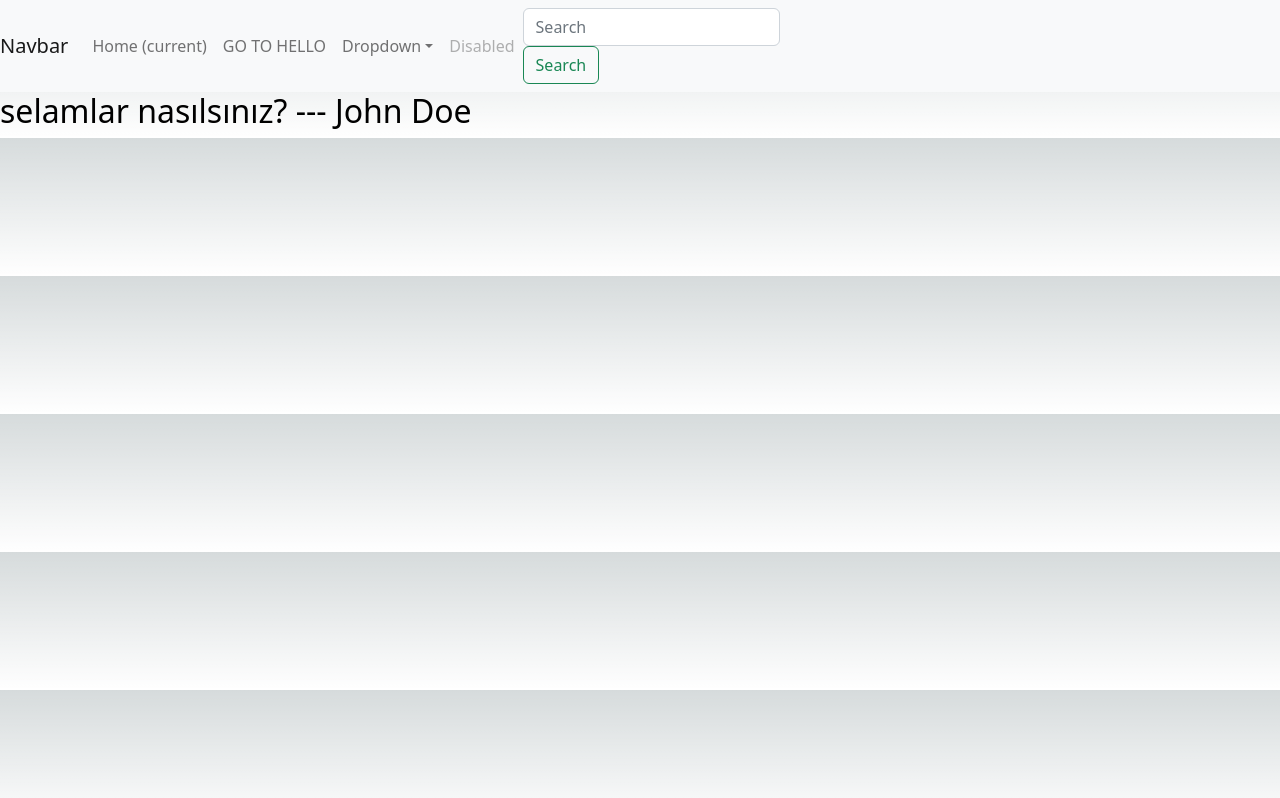
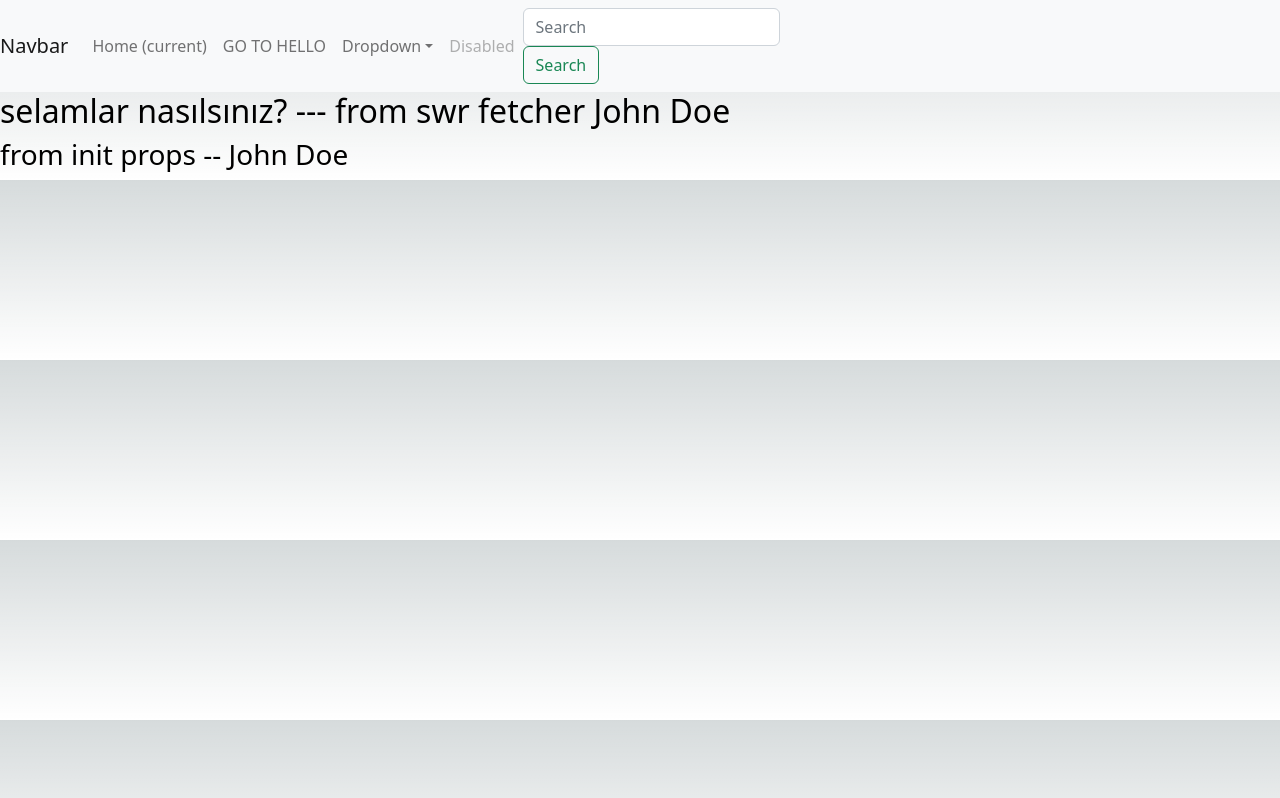
Before and after one commit to VeritaTrust/nextjs-app, a Next.js app: page /hello in a window 1280 px wide. Built offline with nearby package versions, Linux system fonts and the light colour scheme.

Commit message:
init server props

```diff
--- a/package.json
+++ b/package.json
@@ -4,6 +4,7 @@
   "private": true,
   "scripts": {
     "dev": "next dev",
+    "development": "APP_ENV=development next start",
     "build": "next build",
     "start": "next start",
     "lint": "next lint"
--- a/pages/hello/index.tsx
+++ b/pages/hello/index.tsx
@@ -1,14 +1,43 @@
 import useSWR from 'swr';
 import axios from "axios";
+import {GetServerSideProps, NextPage} from "next";
+import {processEnv} from "@next/env";
 
-export default function Index(name: string) {
-  const address = `/api/hello`;
+interface HomeProps {
+  name: string;
+}
+
+const Index: NextPage<HomeProps> = ({name}) => {
   const fetcher = async (url: string) => await axios.get(url).then((res) => res.data);
 
-  const { data, error, isLoading } = useSWR('/api/hello', fetcher)
+  const {data, error, isLoading} = useSWR('/api/hello', fetcher)
 
   if (error) return <div>Failed to load</div>
   if (isLoading) return <div>Loading...</div>
 
-  return (<h2>selamlar nasılsınız? --- {data.name}</h2>);
+  return (<div>
+    <h2>selamlar nasılsınız? --- from swr fetcher {data.name}</h2>
+    <h3>from init props -- {name}</h3>
+  </div>);
 }
+
+export const getServerSideProps: GetServerSideProps = async (context) => {
+  console.log('ENVENEN', process.env.ENV)
+  try {
+    const { data } = await axios.get<HomeProps>(
+      `http://localhost:3000/api/hello`,
+    );
+    console.log('NAME', data);
+    return { props: { name: data.name } };
+  } catch (error) {
+    return {
+      redirect: {
+        permanent: false,
+        destination: process.env.NEXT_PUBLIC_HOMEPAGE_URL,
+      },
+      props: {},
+    };
+  }
+}
+
+export default Index;
```
Also changed, not shown: 1 other file (tests, documents, lock files or other folders).
